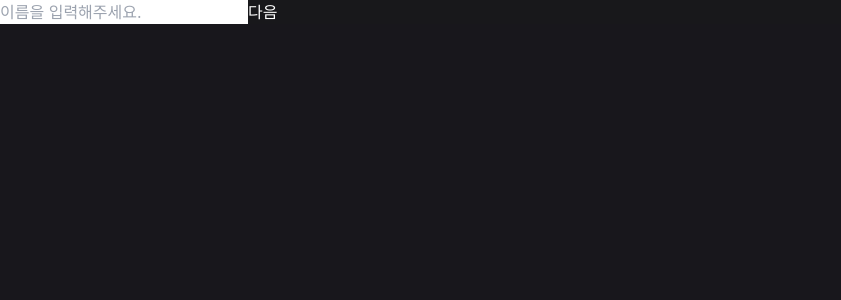
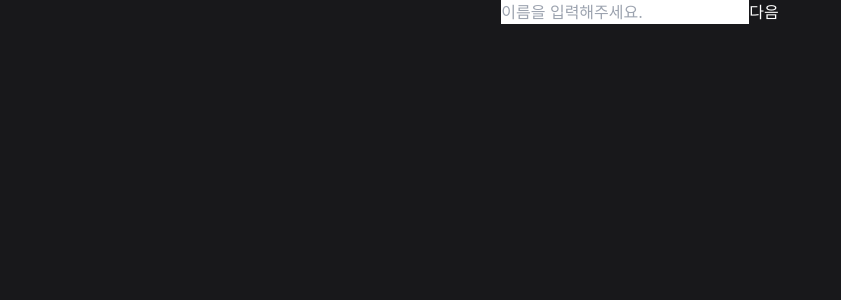
Before and after one commit to Lee-Seungje/Axios-test, a Next.js app in the folder axios-test/: page / in a window 1280 px wide. Shown: the top 300 px of the page, without its empty margins (0-841 px from the left). Built offline with nearby package versions, Linux system fonts and the light colour scheme.

Commit message:
Update style

```diff
--- a/axios-test/src/app/layout.tsx
+++ b/axios-test/src/app/layout.tsx
@@ -13,7 +13,9 @@ export default function RootLayout({
   return (
     <html lang="ko">
       <body>
-        <div className="w-500 h-500 bg-zinc-900">{children}</div>
+        <div className="w-screen flex justify-center h-screen bg-zinc-900">
+          {children}
+        </div>
       </body>
     </html>
   );
--- a/axios-test/src/components/Main.jsx
+++ b/axios-test/src/components/Main.jsx
@@ -8,7 +8,7 @@ const Main = () => {
   const [faces, setFaces] = useState();
 
   return (
-    <div className="w-500">
+    <div className="w-96 flex justify-center h-screen">
       {step === "이름" && <Name goNext={() => setStep("나이")} />}
       {step === "나이" && <Age goNext={() => setStep("성별")} />}
       {step === "성별" && <Gender goNext={() => setStep("직무")} />}
--- a/axios-test/src/styles/global.css
+++ b/axios-test/src/styles/global.css
@@ -19,6 +19,5 @@ html,
 body {
   max-width: 100vw;
   overflow-x: hidden;
-  background-color: #18171c;
   color: white;
 }
```
Also changed, not shown: axios-test/src/api/api.js (renamed from axios-test/src/components/api.js).
